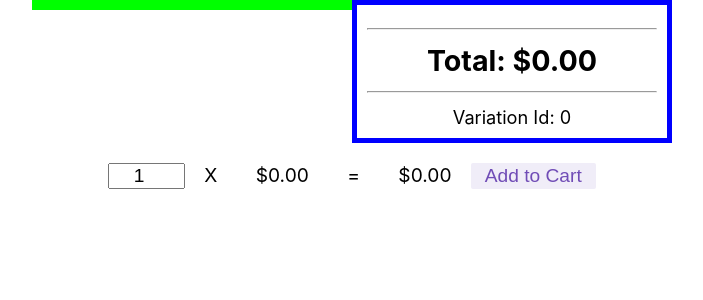
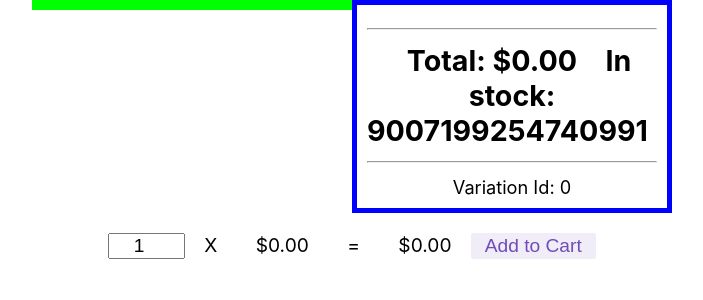
Before and after one commit to magenta-cuda/sv-rr, a React (Create React App) app: page / in a window 1280 px wide. Shown: the top 300 px of the page, without its empty margins (288-991 px from the left). Built offline with nearby package versions, Linux system fonts and the light colour scheme.

Commit message:
add in stock

```diff
--- a/src/features/chooser/Selectors.js
+++ b/src/features/chooser/Selectors.js
@@ -27,7 +27,7 @@ export function Selectors(props) {
         }
     }
     useEffect(() => {
-        if (all) {
+        if (data.length && all) {
             const body = new FormData()
             for (const attribute in attributes) {
                 body.append(attribute, attributes[attribute])
@@ -36,14 +36,18 @@ export function Selectors(props) {
             dispatch(getVariationAsync({ method: 'POST', body: body }))
         }
     })
-    const total = props.attributes.reduce(((total, attribute) => total + Number(attribute.selected.price)), 0)
+    const total   = props.attributes.reduce(((total, attribute) => total + Number(attribute.selected.price)), 0)
+    const inStock = props.attributes.reduce(((inStock, attribute) => Math.min(inStock, Number(attribute.selected.quantity))), Number.MAX_SAFE_INTEGER)
     return (
         <div className={styles.div}>
             <div>
                 {props.attributes.map(attribute => <><Selector name={attribute.name} selected={attribute.selected} options={attribute.options} /><br /></>)}
             </div>
             <hr />
-            <div className={styles.totalDiv}>{`Total: ${currency}${total.toFixed(2)}`}</div>
+            <div className={styles.totalDiv}>
+                <span className={styles.span}>{`Total: ${currency}${total.toFixed(2)}`}</span>
+                <span className={styles.span} style={{display: all ? 'inline' : 'none'}}>{`In stock: ${inStock}`}</span>
+            </div>
             <hr />
             <div className={styles.variationDiv}>{`Variation Id: ${variationId}`}</div>
         </div>
--- a/src/features/chooser/Selectors.module.css
+++ b/src/features/chooser/Selectors.module.css
@@ -14,3 +14,7 @@
 .variationDiv {
     font-size: 0.7em;
 }
+
+.div .span {
+    padding: 0 0.5em;
+}
--- a/src/features/chooser/choosersSlice.js
+++ b/src/features/chooser/choosersSlice.js
@@ -16,24 +16,25 @@ export const reloadAsync = createAsyncThunk(
             const thumbnail   = response[id].thumbnail
             const fullsize    = response[id].full_size_image
             const price       = response[id].price
+            const quantity    = response[id].quantity
             const description = response[id].description
             productName       = response[id].product_name
             if (!data.hasOwnProperty(attribute)) {
                 const selection = attribute.replace('attribute_', '').replace('_mc_xii_optional', '')
                 data[attribute] = {name: attribute,
                                    options: [{id: (++index).toString(), selection: 'Choose ' + selection, image: chooseImage,
-                                              fullsize: chooseFullsize, price: '', description: ''}]}
+                                              fullsize: chooseFullsize, price: 0, quantity: Number.MAX_SAFE_INTEGER, description: ''}]}
                 data[attribute].selected = data[attribute].options[0]
             }
             data[attribute].options.push({id: id, selection: selection, image: thumbnail, fullsize: fullsize, price: price,
-                                          description: description})
+                                          quantity: quantity, description: description})
         }
         let state = []
         for (const attribute in data) {
             if (attribute.endsWith('_mc_xii_optional')) {
                 const selection = attribute.replace('attribute_', '').replace('_mc_xii_optional', '')
                 data[attribute].options.push({id: (++index).toString(), selection: noPrefix + selection, image: noneImage,
-                                              fullsize: noneFullsize, price: 0, description: ''})
+                                              fullsize: noneFullsize, price: 0, quantity: Number.MAX_SAFE_INTEGER, description: ''})
             }
             state.push(data[attribute])
         }
```
